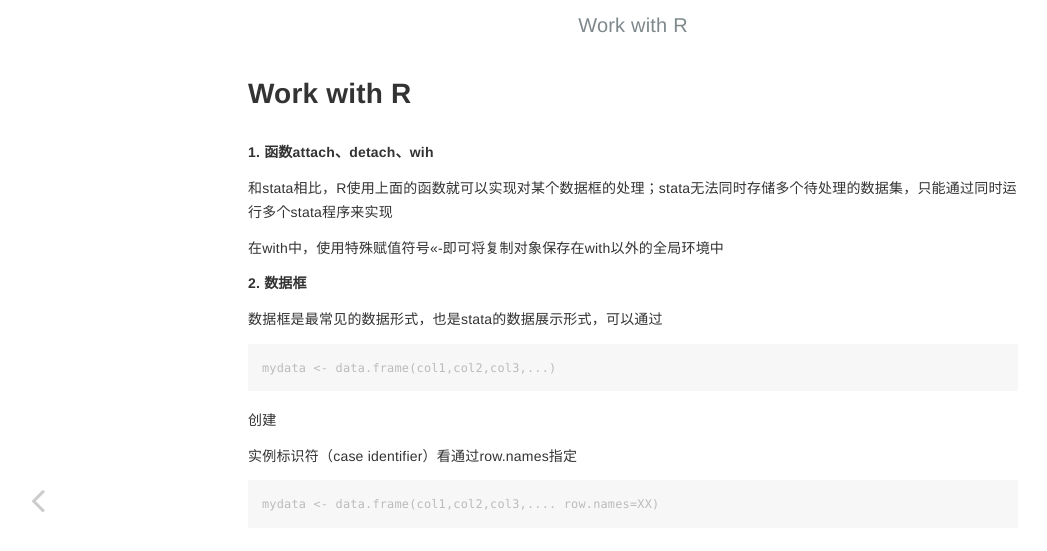
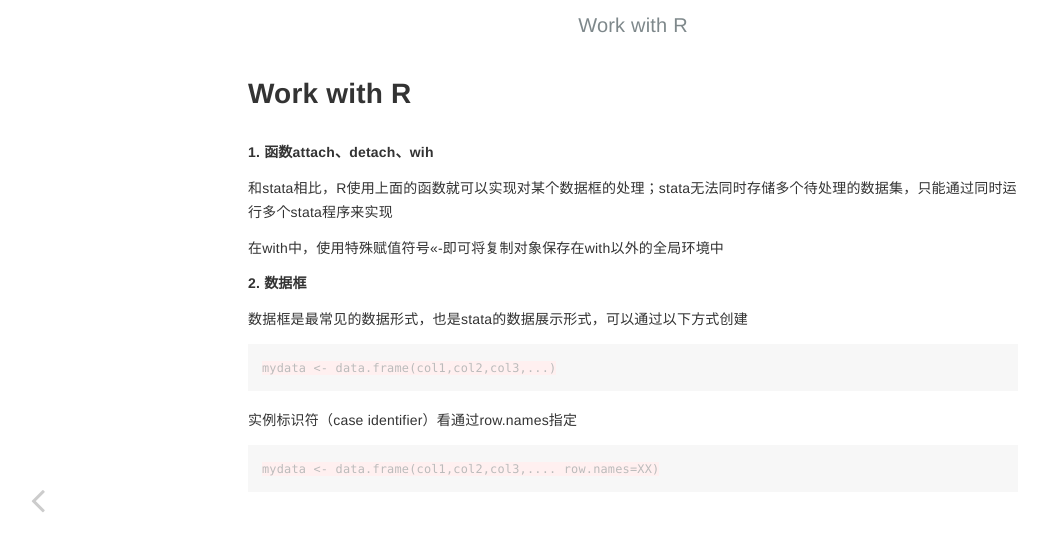
Before and after one commit to Zhuopie/Zhuopie.github.io, a Jekyll site: the page built from _pages/Work with R.md, in a window 1280 px wide. Shown: the top 551 px of the page, without its empty margins (7-1054 px from the left). Built offline with Jekyll 4.4.1, drawn with Linux system fonts in a browser that asks for light colours.

Commit message:
Update Work with R.md

````diff
--- a/_pages/Work with R.md
+++ b/_pages/Work with R.md
@@ -14,16 +14,15 @@ layout: post
 
 **2. 数据框**
 
-数据框是最常见的数据形式，也是stata的数据展示形式，可以通过
+数据框是最常见的数据形式，也是stata的数据展示形式，可以通过以下方式创建
 
-```
+```yaml
 mydata <- data.frame(col1,col2,col3,...)
 ```
 
-创建
 
 实例标识符（case identifier）看通过row.names指定
 
-```
+```yaml
 mydata <- data.frame(col1,col2,col3,.... row.names=XX)
 ```
````
